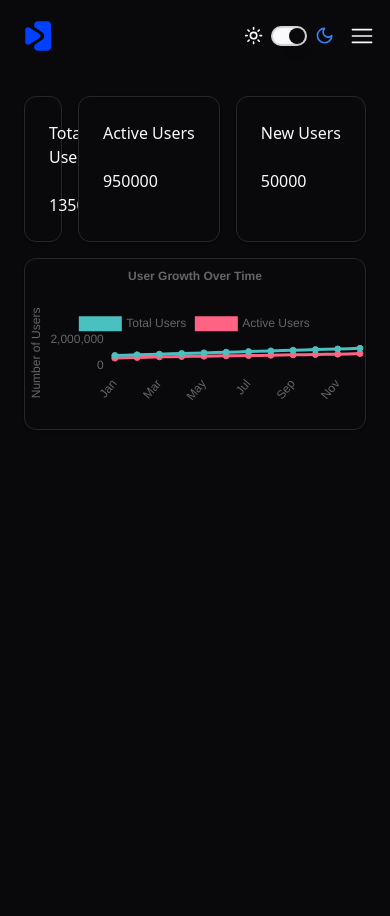
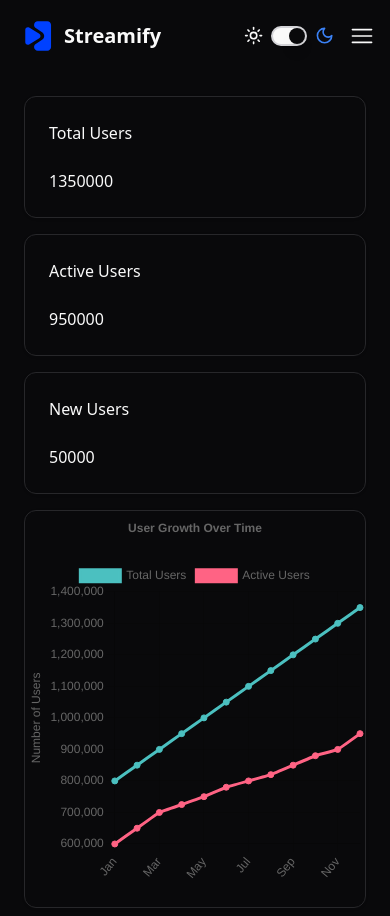
Before and after one commit to tarunmeena6846/streamify, a React (Vite) app in the folder streamify-dashboard/: page /user-analytics in a window 390 px wide. Built offline with nearby package versions, Linux system fonts and the light colour scheme.

Commit message:
user analytics changes

```diff
--- a/streamify-dashboard/src/components/Charts/UserGrowth.tsx
+++ b/streamify-dashboard/src/components/Charts/UserGrowth.tsx
@@ -52,7 +52,7 @@ const UserGrowth = ({ userGrowthData }) => {
 
   const options = {
     responsive: true,
-    // maintainAspectRatio: false,
+    maintainAspectRatio: false,
     plugins: {
       title: {
         display: true,
--- a/streamify-dashboard/src/components/Modules/Appbar.tsx
+++ b/streamify-dashboard/src/components/Modules/Appbar.tsx
@@ -26,7 +26,7 @@ export function Appbar() {
       >
         <button className="flex items-center" onClick={() => navigate("/")}>
           <img src="./streamify.svg" alt="logo" className="w-10 h-10 mr-2" />
-          <h1 className="text-2xl font-bold hidden sm:block">Streamify</h1>
+          <h1 className="text-xl sm:text-2xl font-bold  sm:block">Streamify</h1>
         </button>
 
         <div className="flex items-center gap-4">
--- a/streamify-dashboard/src/components/Modules/Dashboard.tsx
+++ b/streamify-dashboard/src/components/Modules/Dashboard.tsx
@@ -95,21 +95,21 @@ export const topStreamedSongs = [
 export function Dashboard() {
   return (
     <DashboardLayout>
-      <div className="grid grid-cols-1 md:grid-cols-6 gap-4">
-        <Card className="col-span-2 ">
+      <div className="grid grid-cols-1 grid-rows-6 md:grid-rows-5 md:grid-cols-6 gap-4">
+        <Card className="md:col-span-2 row-span-1">
           <CardHeader>Total Users</CardHeader>
           <CardContent>{keyMetrics.totalUsers}</CardContent>
         </Card>
-        <Card className="col-span-2 ">
+        <Card className="md:col-span-2 row-span-1">
           <CardHeader>Active Users</CardHeader>
           <CardContent>{keyMetrics.activeUsers}</CardContent>
         </Card>
-        <Card className="col-span-2 ">
+        <Card className="md:col-span-2 md:row-span-1">
           <CardHeader>New Users</CardHeader>
           <CardContent>{keyMetrics.newUsers}</CardContent>
         </Card>
         {/* <Separator className="col-span-6" /> */}
-        <Card className="col-span-6 ">
+        <Card className="row-span-3 md:row-span-6 md:col-span-6 ">
           <UserGrowth userGrowthData={userGrowthData} />
         </Card>
       </div>
--- a/streamify-dashboard/src/components/Modules/MusicPlayer.tsx
+++ b/streamify-dashboard/src/components/Modules/MusicPlayer.tsx
@@ -9,7 +9,7 @@ export const MusicPlayerBar = ({ currentSong }) => {
   };
 
   return (
-    <div className="fixed bottom-0 left-0 right-0 bg-gray-900 text-white py-4 px-6 shadow-lg z-50 flex justify-between items-center">
+    <div className="fixed bottom-0 left-0 right-0 bg-gray-900 text-white py-2 px-3 shadow-lg z-50 flex justify-between items-center">
       {/* Song Info */}
       <div className="flex items-center gap-4">
         <div className="w-12 h-12 rounded-lg overflow-hidden">
--- a/streamify-dashboard/src/components/Modules/SongsThumbnailCard.tsx
+++ b/streamify-dashboard/src/components/Modules/SongsThumbnailCard.tsx
@@ -3,7 +3,7 @@ import { MusicPlayerBar } from "./MusicPlayer";
 
 const SongThumbnailCard = ({ song }) => {
   return (
-    <div className="flex flex-col items-center w-40 ">
+    <div className="flex flex-col items-center  ">
       {/* Album Cover */}
       <div className="shadow-lg">
         <img src={song.image} alt={song.title} className="h-40 rounded-2xl" />
```
